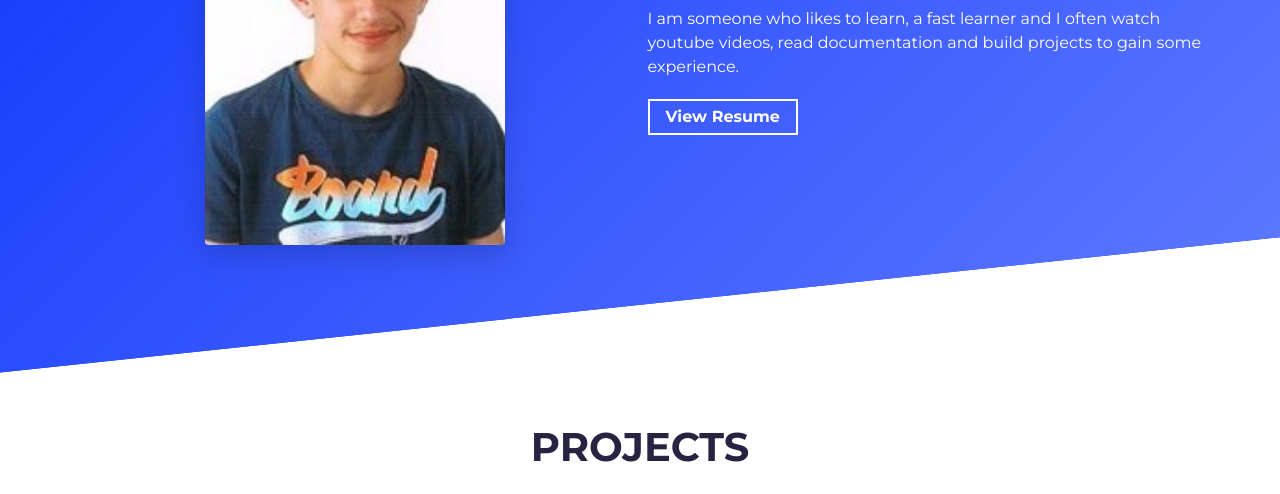
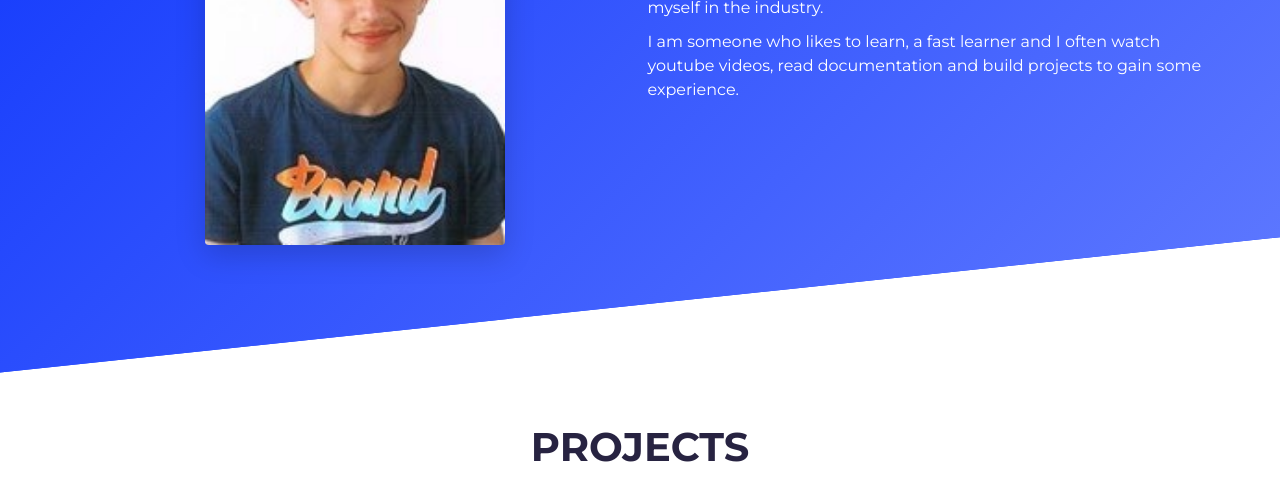
Before and after one commit to vitorhmina/portfolio-website, a website built with Parcel: page src/index.html in a window 1280 px wide. Shown: the part 1104-1598 px from the top of the page. Built offline with nearby package versions, Linux system fonts and the light colour scheme.

Commit message:
Update index.html

```diff
--- a/src/index.html
+++ b/src/index.html
@@ -72,16 +72,6 @@
               <p class="about-wrapper__info-text">
                 I am someone who likes to learn, a fast learner and I often watch youtube videos, read documentation and build projects to gain some experience.
               </p>
-              <span class="d-flex mt-3">
-                <a
-                  rel="noreferrer"
-                  target="_blank"
-                  class="cta-btn cta-btn--resume"
-                  href="./assets/Vítor_Mina_CV.pdf"
-                >
-                  View Resume
-                </a>
-              </span>
             </div>
           </div>
         </div>
```
